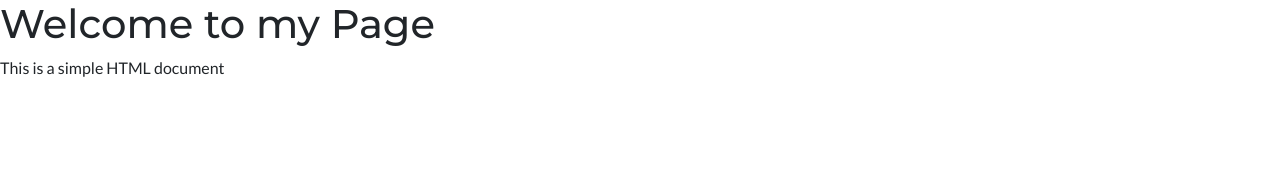
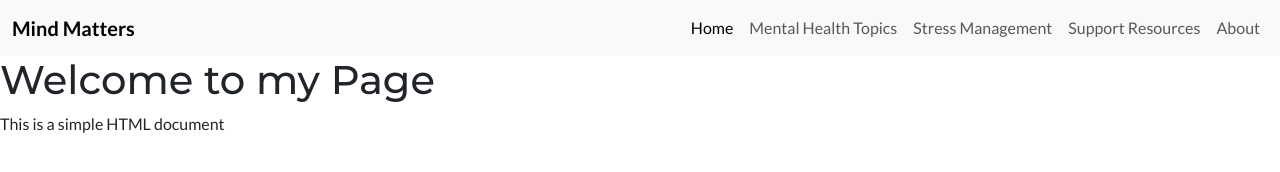
Before and after one commit to Amin7896-123/mental-health-awareness, a plain HTML site: page index.html in a window 1280 px wide. Drawn offline with nearby package versions, Linux system fonts and the light colour scheme.

Commit message:
Added Nav bar

```diff
--- a/index.html
+++ b/index.html
@@ -13,6 +13,36 @@
     <link rel="stylesheet" href="assets/css/style.css">
 </head>
 <body>
+
+    <!-- Navigation Bar Start -->
+    <nav class="navbar navbar-expand-lg navbar-light bg-light">
+      <div class="container-fluid">
+        <a class="navbar-brand" href="#"><strong>Mind Matters</strong></a>
+        <button class="navbar-toggler" type="button" data-bs-toggle="collapse" data-bs-target="#navbarNav" aria-controls="navbarNav" aria-expanded="false" aria-label="Toggle navigation">
+          <span class="navbar-toggler-icon"></span>
+        </button>
+        <div class="collapse navbar-collapse" id="navbarNav">
+          <ul class="navbar-nav ms-auto">
+            <li class="nav-item">
+              <a class="nav-link active" aria-current="page" href="#">Home</a>
+            </li>
+            <li class="nav-item">
+              <a class="nav-link" href="#">Mental Health Topics</a>
+            </li>
+            <li class="nav-item">
+              <a class="nav-link" href="#">Stress Management</a>
+            </li>
+            <li class="nav-item">
+              <a class="nav-link" href="#">Support Resources</a>
+            </li>
+            <li class="nav-item">
+              <a class="nav-link" href="#">About</a>
+            </li>
+          </ul>
+        </div>
+      </div>
+    </nav>
+    <!-- Navigation Bar End -->
     <h1>Welcome to my Page</h1>
     <p>This is a simple HTML document</p>
 
```
